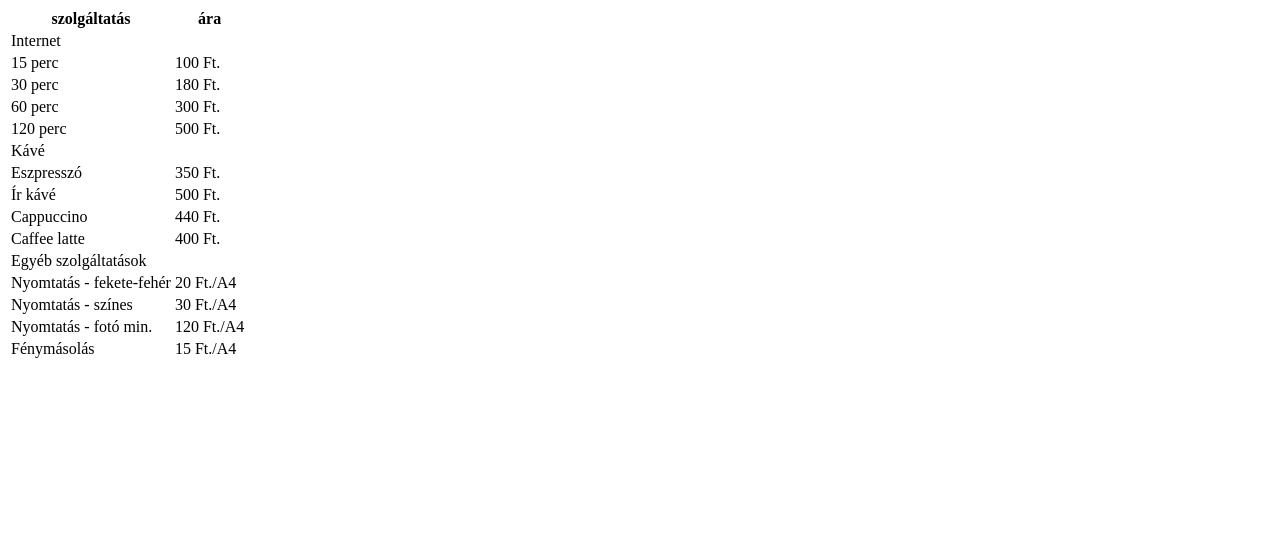
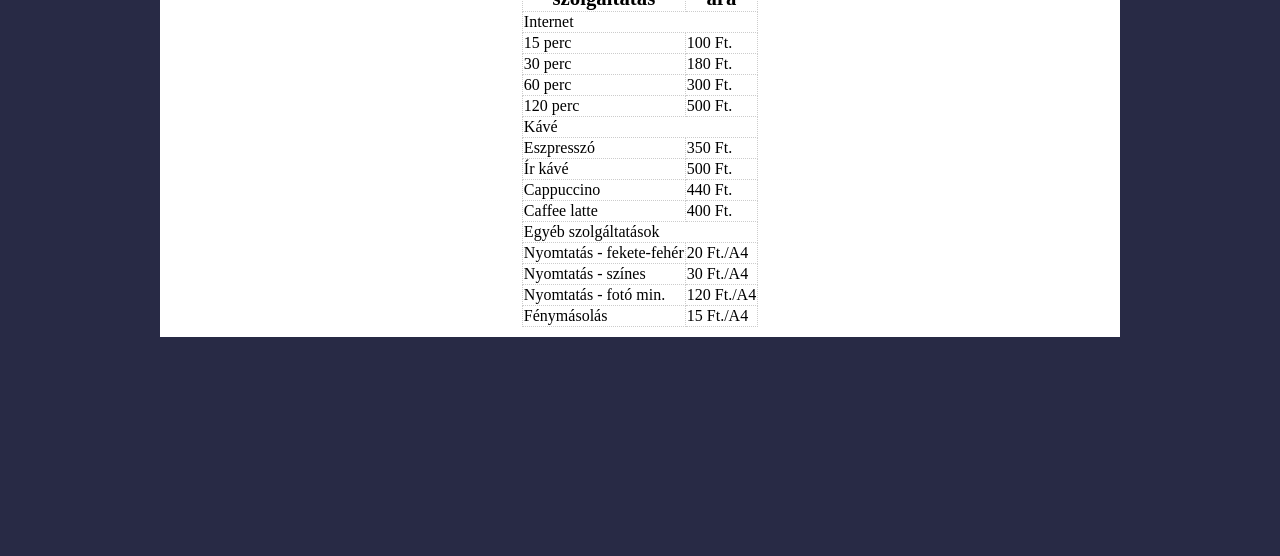
Before and after one commit to paaldorina/munkaf-jlok-20_onallo, a plain HTML site: page szolg.html in a window 1280 px wide. Shown: the part 244-800 px from the top of the page. Drawn offline with Linux system fonts and the light colour scheme.

Commit message:
feladat 5

```diff
--- a/szolg.html
+++ b/szolg.html
@@ -1,9 +1,13 @@
 <!DOCTYPE html>
 <html lang="hu">
+
 <head>
-<meta charset="utf-8">
-<title>Expresso internet-kávézó</title>
+    <meta charset="utf-8">
+    <title>Expresso internet-kávézó</title>
+    <link rel="stylesheet" href="styles.css">
 </head>
+
+<body>
     <div id="page">
         <div id="head">
             <h1>E<span>x</span>presso<br>internet kávézó</h1>
@@ -86,4 +90,6 @@
             </table>
         </div>
     </div>
+</body>
+
 </html>
```
